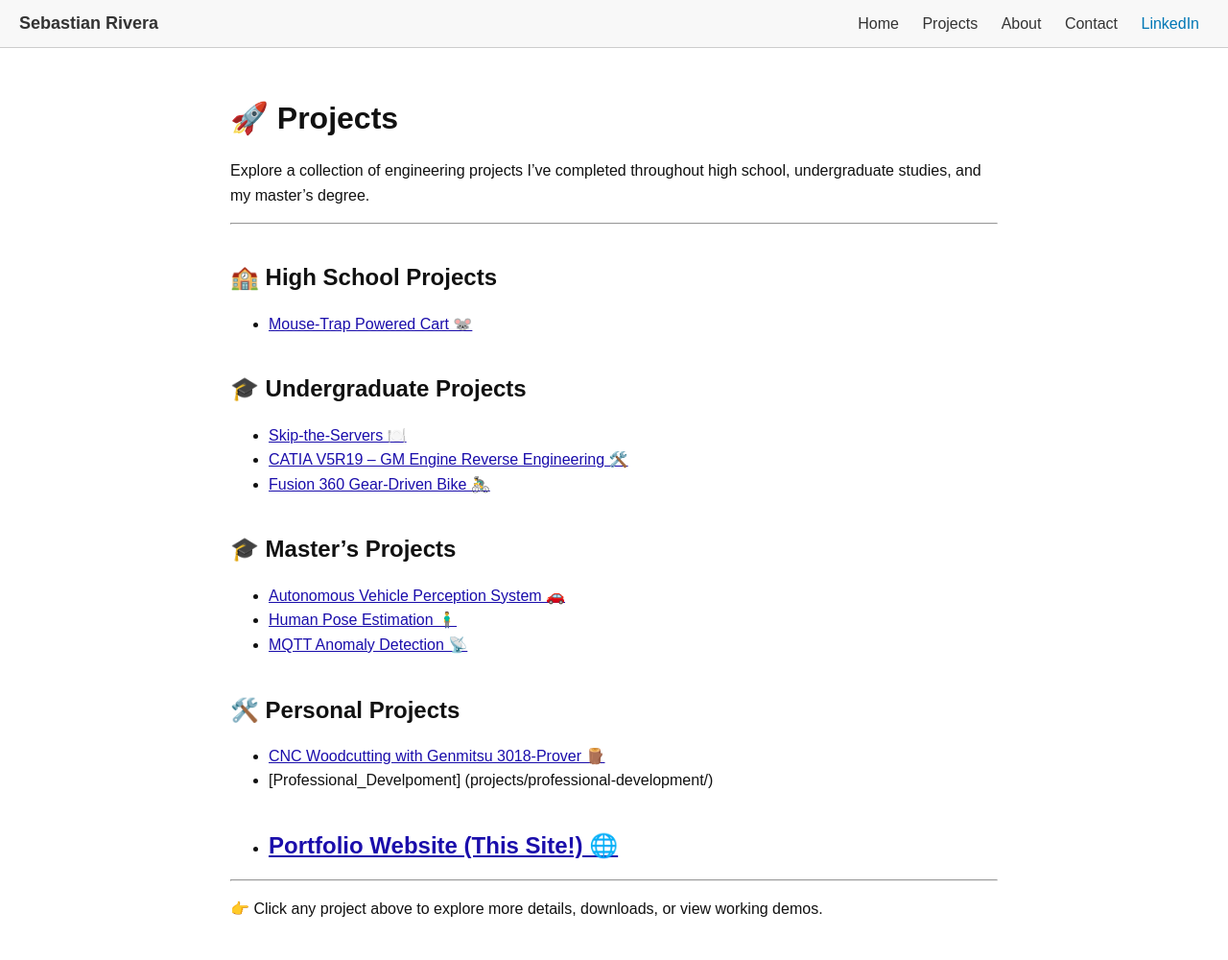
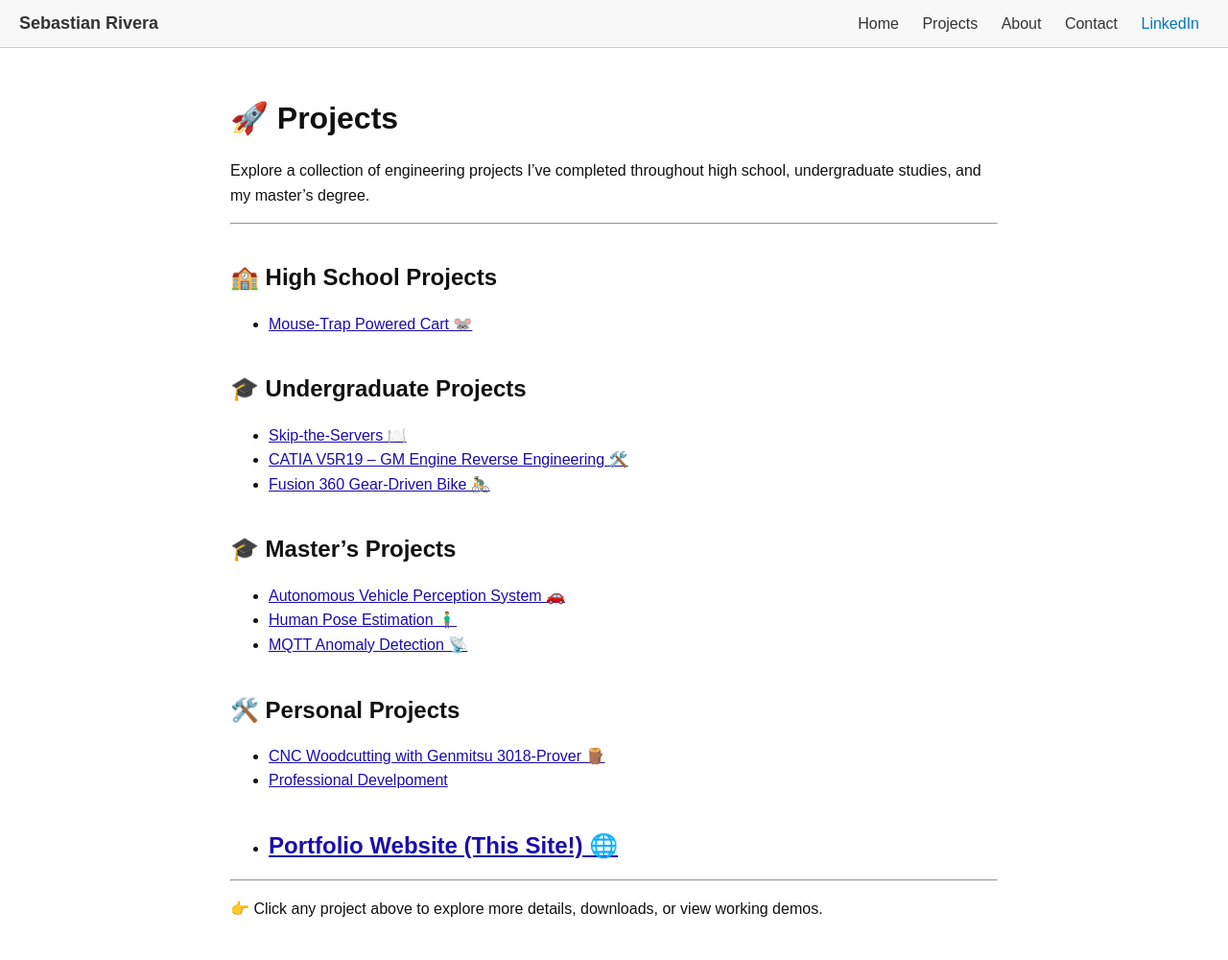
Before and after one commit to SebasFelipeRA/sebastianriveraportfolio, a Jekyll site: the page built from projects.md, in a window 1280 px wide. Shown: the whole page at 96% size. Built offline with Jekyll 4.4.1, drawn with Linux system fonts in a browser that asks for light colours.

Commit message:
Update projects.md

```diff
--- a/projects.md
+++ b/projects.md
@@ -28,7 +28,7 @@ Explore a collection of engineering projects I've completed throughout high scho
 ## 🛠️ Personal Projects
 
 - [CNC Woodcutting with Genmitsu 3018-Prover 🪵](projects/cnc-woodcutting/)
-- [Professional_Develpoment] (projects/professional-development/)
+- [Professional Develpoment](projects/professional-development/)
 - [Portfolio Website (This Site!) 🌐](https://github.com/SebasFelipeRA/sebastianriveraportfolio)
 -
 
```
